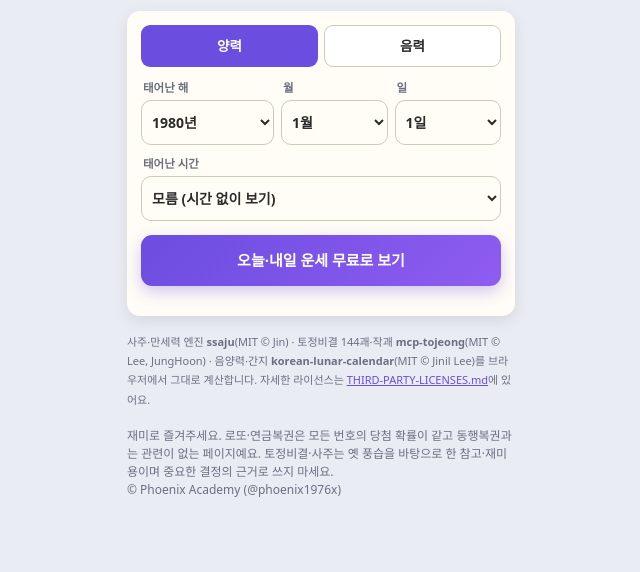
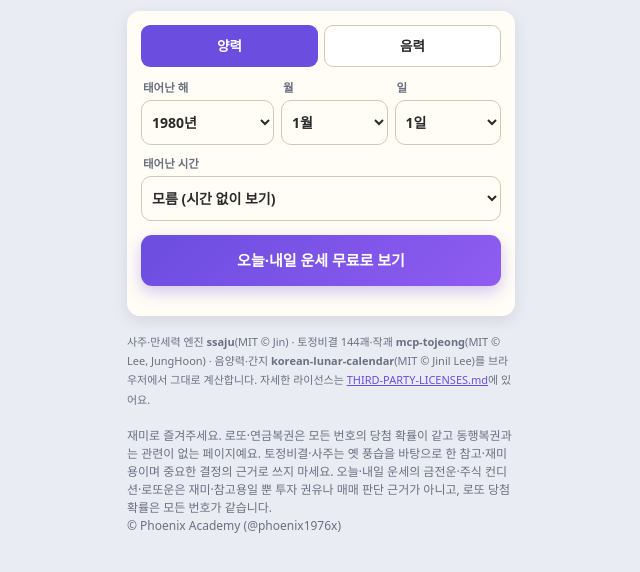
Before and after one commit to phoenix1976x/lotto645, a plain HTML site: page index.html in a window 1280 px wide. Shown: the part 208-780 px from the top of the page, without its empty margins (319-959 px from the left). Drawn offline with Linux system fonts and the light colour scheme.

Commit message:
Repeat the fortune/money/stock/lottery disclaimer in the page footer

```diff
--- a/index.html
+++ b/index.html
@@ -311,7 +311,7 @@ details.fold[open]>summary{border-bottom:1px dashed var(--line)}
 <p class="cred">사주·만세력 엔진 <b>ssaju</b>(MIT © Jin) · 토정비결 144괘·작괘 <b>mcp-tojeong</b>(MIT © Lee, JungHoon) · 음양력·간지 <b>korean-lunar-calendar</b>(MIT © Jinil Lee)를 브라우저에서 그대로 계산합니다. 자세한 라이선스는 <a href="https://github.com/phoenix1976x/lotto645/blob/main/THIRD-PARTY-LICENSES.md" target="_blank" rel="noopener">THIRD-PARTY-LICENSES.md</a>에 있어요.</p>
 </section>
 
-<p class="note">재미로 즐겨주세요. 로또·연금복권은 모든 번호의 당첨 확률이 같고 동행복권과는 관련이 없는 페이지예요. 토정비결·사주는 옛 풍습을 바탕으로 한 참고·재미용이며 중요한 결정의 근거로 쓰지 마세요.<br>© Phoenix Academy (@phoenix1976x)</p>
+<p class="note">재미로 즐겨주세요. 로또·연금복권은 모든 번호의 당첨 확률이 같고 동행복권과는 관련이 없는 페이지예요. 토정비결·사주는 옛 풍습을 바탕으로 한 참고·재미용이며 중요한 결정의 근거로 쓰지 마세요. 오늘·내일 운세의 금전운·주식 컨디션·로또운은 재미·참고용일 뿐 투자 권유나 매매 판단 근거가 아니고, 로또 당첨 확률은 모든 번호가 같습니다.<br>© Phoenix Academy (@phoenix1976x)</p>
 </main>
 <script>
 function p2(n){return n<10?'0'+n:''+n}
```
